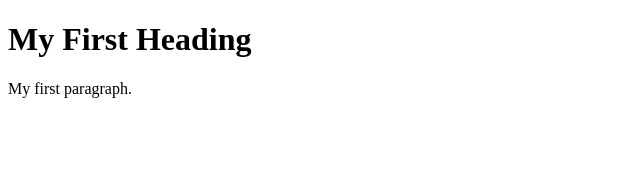
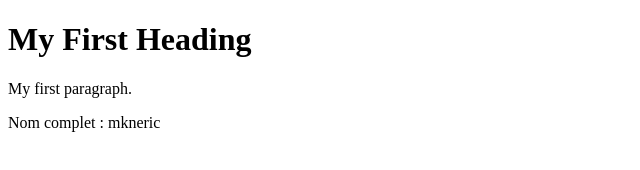
Before and after one commit to kbarat23/labo_branche, a plain HTML site: page index.html in a window 1280 px wide. Shown: the whole page, without its empty margins (0-640 px from the left). Drawn offline with Linux system fonts and the light colour scheme.

Commit message:
Update index.html

```diff
--- a/index.html
+++ b/index.html
@@ -4,6 +4,7 @@
 
 <h1>My First Heading</h1>
 <p>My first paragraph.</p>
+<p>Nom complet : mkneric</p>
 
 </body>
 </html>
```
